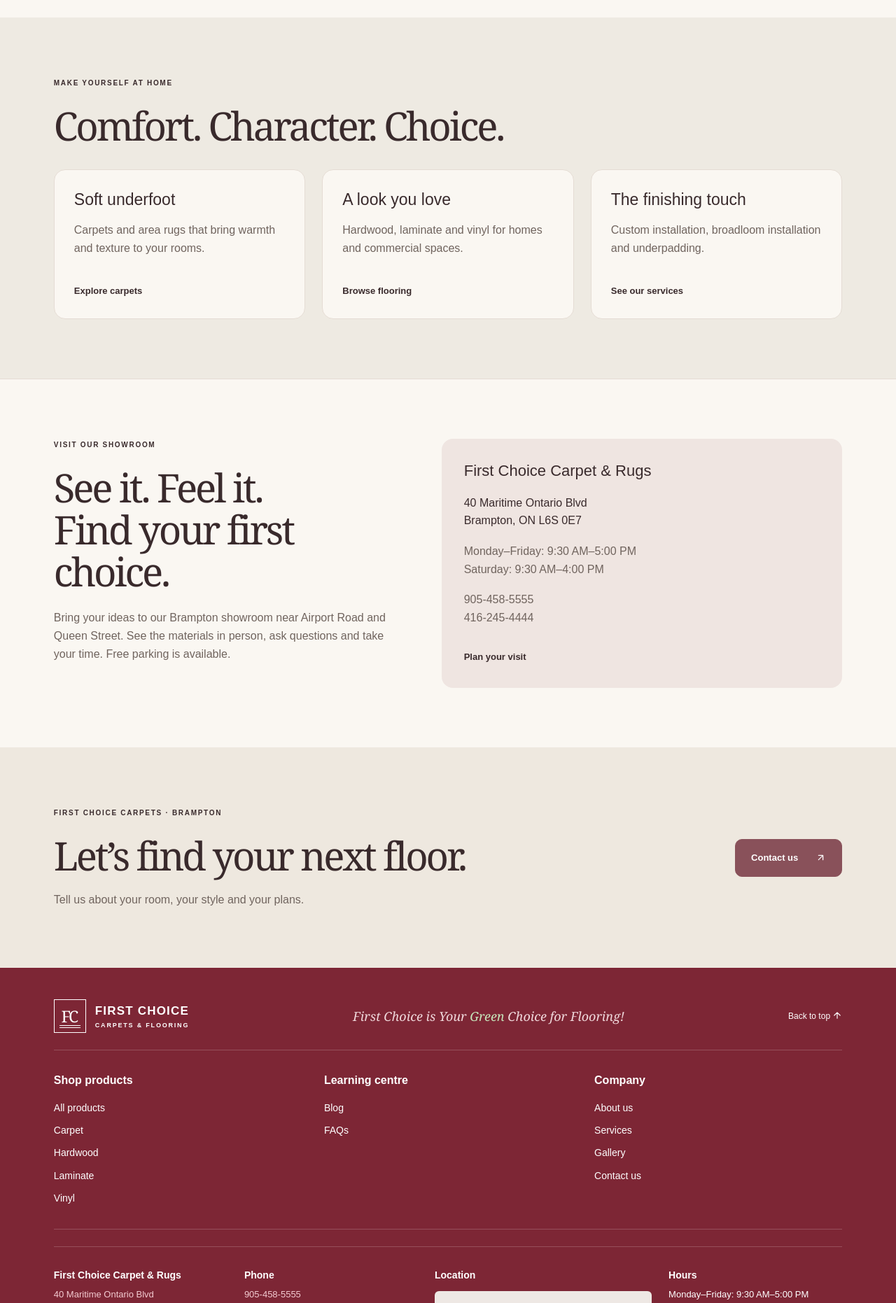
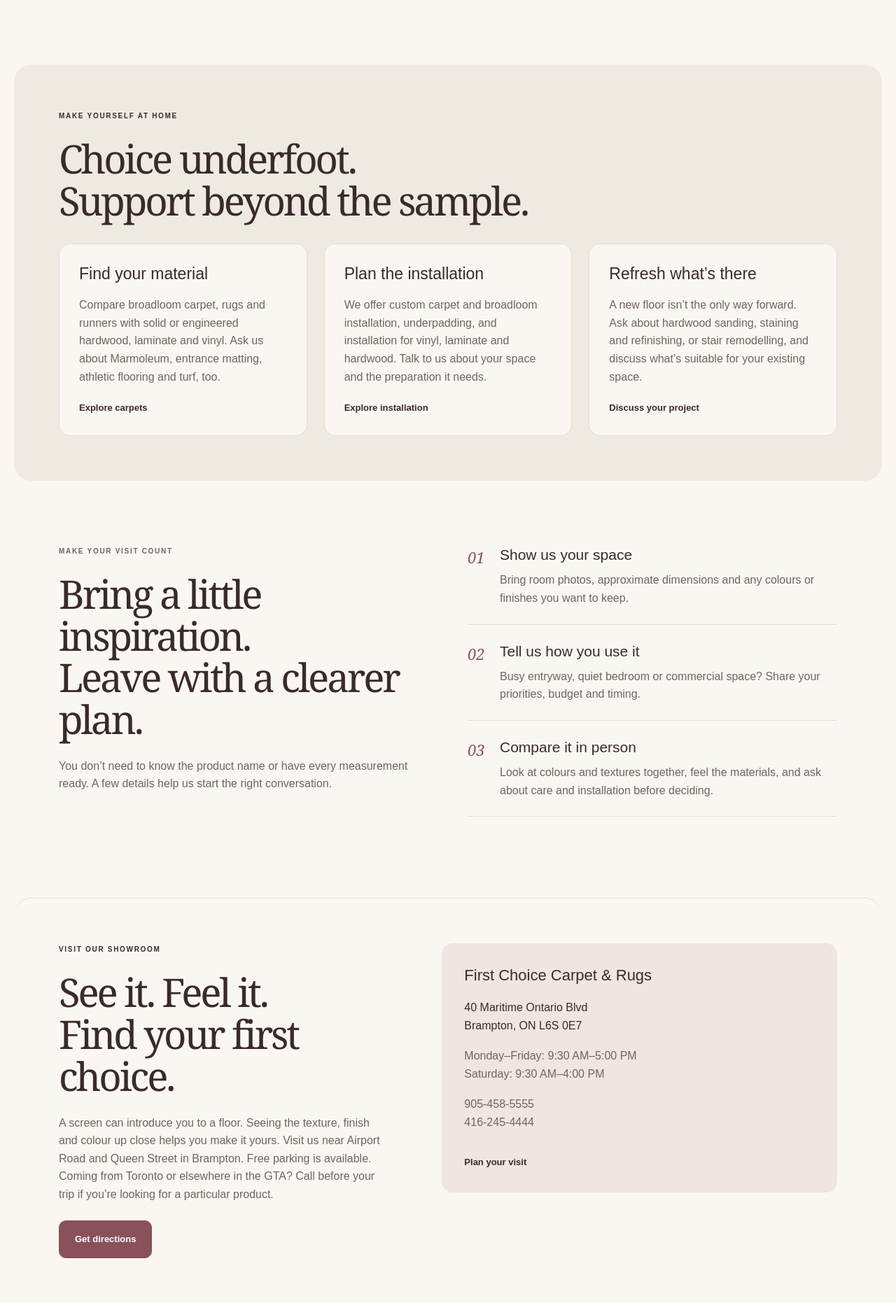
Before and after one commit to Jagrat-Sharma/FCC-Web, a PHP site: page /about.html in a window 1280 px wide. Shown: the part 1377-3239 px from the top of the page at 70% size. Run offline with PHP 8.4, Linux system fonts and the light colour scheme; some libraries are stand-ins or nearby versions.

Commit message:
improved about us

```diff
--- a/about.html
+++ b/about.html
@@ -143,8 +143,8 @@
         <section class="fcc-section fcc-about-hero">
           <div>
             <p class="fcc-eyebrow">ABOUT FIRST CHOICE CARPETS</p>
-            <h1>Helping you<br>feel at home.</h1>
-            <p>Flooring, friendly guidance and a personal touch. Visit our Brampton showroom, serving Toronto and the GTA.</p>
+            <h1>A better floor.<br>A place that<br>feels like you.</h1>
+            <p>From the carpet on your stairs to the hardwood in your living room, the right floor changes how a space feels. We help you choose it, plan it and bring it home.</p>
             <a class="fcc-button" href="products.html">Explore our flooring</a>
           </div>
           <figure>
@@ -159,38 +159,53 @@
           </figure>
           <div>
             <p class="fcc-eyebrow">ROOTED IN PERSONAL SERVICE</p>
-            <h2 id="fcc-story-title">Your space.<br>Our family’s care.</h2>
-            <p>Family-owned and operated since 1991, we help homeowners and businesses find flooring that suits their style, their space and their budget.</p>
-            <p>Come compare textures, explore colours and talk through your ideas with us.</p>
+            <h2 id="fcc-story-title">There’s more to a floor<br>than its colour.</h2>
+            <p>It’s where your children play, where guests gather and where your working day begins. Choosing one means thinking about comfort, upkeep, everyday wear and the way you want your space to look.</p>
+            <p>Family-owned and operated since 1991, First Choice serves homeowners and businesses across Toronto and the GTA from our Brampton showroom. Our range includes carpets, rugs, hardwood, laminate and vinyl, alongside installation services.</p>
+            <p>Bring us your ideas and questions. We’ll talk through the materials, the installation and the details that matter to your project.</p>
             <a class="fcc-text-link" href="contact.html">Come say hello</a>
           </div>
         </section>
         <section class="fcc-section fcc-about-selection" aria-labelledby="fcc-selection-title">
           <p class="fcc-eyebrow">MAKE YOURSELF AT HOME</p>
-          <h2 id="fcc-selection-title">Comfort. Character. Choice.</h2>
+          <h2 id="fcc-selection-title">Choice underfoot.<br>Support beyond the sample.</h2>
           <div class="fcc-about-cards">
             <article>
-              <h3>Soft underfoot</h3>
-              <p>Carpets and area rugs that bring warmth and texture to your rooms.</p>
+              <h3>Find your material</h3>
+              <p>Compare broadloom carpet, rugs and runners with solid or engineered hardwood, laminate and vinyl. Ask us about Marmoleum, entrance matting, athletic flooring and turf, too.</p>
               <a class="fcc-text-link" href="products.html?category=carpet">Explore carpets</a>
             </article>
             <article>
-              <h3>A look you love</h3>
-              <p>Hardwood, laminate and vinyl for homes and commercial spaces.</p>
-              <a class="fcc-text-link" href="products.html">Browse flooring</a>
+              <h3>Plan the installation</h3>
+              <p>We offer custom carpet and broadloom installation, underpadding, and installation for vinyl, laminate and hardwood. Talk to us about your space and the preparation it needs.</p>
+              <a class="fcc-text-link" href="services.html">Explore installation</a>
             </article>
             <article>
-              <h3>The finishing touch</h3>
-              <p>Custom installation, broadloom installation and underpadding.</p>
-              <a class="fcc-text-link" href="services.html">See our services</a>
+              <h3>Refresh what’s there</h3>
+              <p>A new floor isn’t the only way forward. Ask about hardwood sanding, staining and refinishing, or stair remodelling, and discuss what’s suitable for your existing space.</p>
+              <a class="fcc-text-link" href="contact.html">Discuss your project</a>
             </article>
           </div>
+        </section>
+        <section class="fcc-section fcc-about-process" aria-labelledby="fcc-process-title">
+          <div>
+            <p class="fcc-eyebrow">MAKE YOUR VISIT COUNT</p>
+            <h2 id="fcc-process-title">Bring a little inspiration.<br>Leave with a clearer plan.</h2>
+            <p>You don’t need to know the product name or have every measurement ready. A few details help us start the right conversation.</p>
+          </div>
+          <ol class="fcc-about-steps">
+            <li><h3>Show us your space</h3><p>Bring room photos, approximate dimensions and any colours or finishes you want to keep.</p></li>
+            <li><h3>Tell us how you use it</h3><p>Busy entryway, quiet bedroom or commercial space? Share your priorities, budget and timing.</p></li>
+            <li><h3>Compare it in person</h3><p>Look at colours and textures together, feel the materials, and ask about care and installation before deciding.</p></li>
+          </ol>
         </section>
         <section class="fcc-section fcc-about-visit" aria-labelledby="fcc-visit-title">
           <div>
             <p class="fcc-eyebrow">VISIT OUR SHOWROOM</p>
             <h2 id="fcc-visit-title">See it. Feel it.<br>Find your first choice.</h2>
-            <p>Bring your ideas to our Brampton showroom near Airport Road and Queen Street. See the materials in person, ask questions and take your time. Free parking is available.</p>
+            <p>A screen can introduce you to a floor. Seeing the texture, finish and colour up close helps you make it yours. Visit us near Airport Road and Queen Street in Brampton. Free parking is available.</p>
+            <p>Coming from Toronto or elsewhere in the GTA? Call before your trip if you’re looking for a particular product.</p>
+            <a class="fcc-button" href="https://www.google.com/maps/search/?api=1&amp;query=40%20Maritime%20Ontario%20Blvd%2C%20Brampton%2C%20ON%20L6S%200E7" target="_blank" rel="noopener noreferrer">Get directions</a>
           </div>
           <div class="fcc-about-visit-details">
             <h3>First Choice Carpet &amp; Rugs</h3>
--- a/styles.css
+++ b/styles.css
@@ -2353,6 +2353,27 @@ html.fcc-popup-open {
   .fcc-catalog-search { width: 100%; }
 }
 
+/* Contained About sections keep the longer story comfortable to read. */
+.fcc-about-page { padding: clamp(16px, 3vw, 44px) 20px; }
+.fcc-about-page > .fcc-section { max-width: 1320px; margin: 0 auto 28px; padding: clamp(28px, 5vw, 64px); border-radius: 24px; }
+.fcc-about-process { display: grid; grid-template-columns: 1fr 1fr; gap: 56px; align-items: start; }
+.fcc-about-process h2 { margin-bottom: 24px; }
+.fcc-about-process p { color: var(--muted); }
+.fcc-about-steps { list-style: none; counter-reset: visit; padding: 0; margin: 0; }
+.fcc-about-steps li { counter-increment: visit; position: relative; padding: 0 0 24px 46px; margin-bottom: 24px; border-bottom: 1px solid var(--line); }
+.fcc-about-steps li::before { content: '0' counter(visit); position: absolute; left: 0; top: 2px; color: var(--green); font: italic 22px Georgia, serif; }
+.fcc-about-steps h3 { margin-bottom: 10px; font-size: 21px; }
+.fcc-about-page .fcc-about-cards article { display: flex; flex-direction: column; }
+.fcc-about-page .fcc-about-cards .fcc-text-link { margin-top: auto; }
+.fcc-about-page .fcc-about-visit .fcc-button { margin-top: 24px; }
+@media (max-width: 850px) {
+  .fcc-about-process { grid-template-columns: 1fr; gap: 28px; }
+  .fcc-about-page .fcc-about-cards { grid-template-columns: 1fr; }
+}
+@media (max-width: 540px) {
+  .fcc-about-page { padding: 16px 12px; }
+  .fcc-about-page > .fcc-section { padding: 28px 20px; border-radius: 18px; }
+}
 /* Soft, photo-led About page with the brand colour reserved for accents. */
 .fcc-about-page {
   --cream: #faf7f2;
```
Also changed, not shown: wordpress/about.html (+30 -15 lines).
